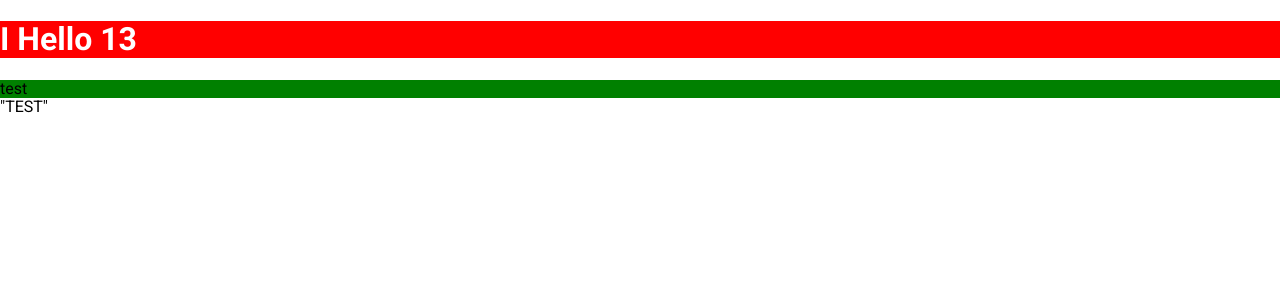
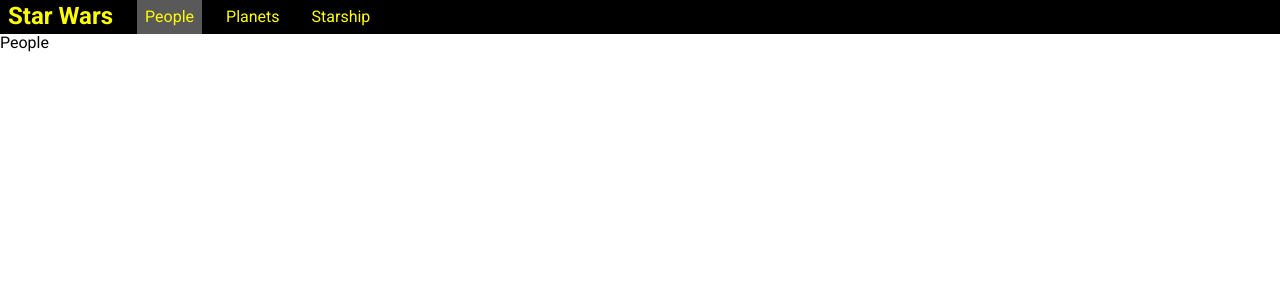
Before and after one commit to SiarhKul/star-wars, a React app: page / in a window 1280 px wide. Shown: the top 300 px of the page. Built offline with nearby package versions, Linux system fonts and the light colour scheme.

Commit message:
feat: Create routing

```diff
--- a/package.json
+++ b/package.json
@@ -16,7 +16,9 @@
     "normalize.css": "^8.0.1",
     "react": "^17.0.2",
     "react-dom": "^17.0.2",
-    "react-hot-loader": "^4.13.0"
+    "react-hot-loader": "^4.13.0",
+    "react-router": "^5.2.0",
+    "react-router-dom": "^5.2.0"
   },
   "devDependencies": {
     "@babel/core": "^7.14.6",
--- a/src/App.js
+++ b/src/App.js
@@ -3,14 +3,24 @@
 
 import './scss/index.scss';
 
-import { Test } from './components/Test';
+import { Header } from './components/Header';
+
+import { BrowserRouter as Router, Route, Switch } from 'react-router-dom';
+import { People } from './Pages/People';
+import { Planets } from './Pages/Planets';
+import { Starships } from './Pages/Starships';
 
 const App = () => {
   return (
     <>
-      <h1>I Hello 13</h1>
-      <p className="colorful">test</p>
-      <Test />
+      <Router>
+        <Header />
+        <Switch>
+          <Route path="/" component={People} exact />
+          <Route path="/planets" component={Planets} />
+          <Route path="/starships" component={Starships} />
+        </Switch>
+      </Router>
     </>
   );
 };
--- /dev/null
+++ b/src/Pages/People.jsx
@@ -0,0 +1,5 @@
+import React from 'react';
+
+export const People = () => {
+  return <div>People</div>;
+};
--- /dev/null
+++ b/src/Pages/Planets.jsx
@@ -0,0 +1,5 @@
+import React from 'react';
+
+export const Planets = () => {
+  return <div>Planets</div>;
+};
--- /dev/null
+++ b/src/Pages/Starships.jsx
@@ -0,0 +1,5 @@
+import React from 'react';
+
+export const Starships = () => {
+  return <div>Starships</div>;
+};
--- /dev/null
+++ b/src/components/Header.jsx
@@ -0,0 +1,45 @@
+import React from 'react';
+import { Link, NavLink } from 'react-router-dom';
+
+export const Header = () => {
+  return (
+    <header className="header">
+      <div className="logo"> Star Wars</div>
+      <nav className="nav">
+        <ul className="nav-list">
+          <li className="nav-list__item">
+            <NavLink
+              className="nav-list__link"
+              activeClassName="selected"
+              to="/"
+              exact
+            >
+              People
+            </NavLink>
+          </li>
+          <li className="nav-list__item">
+            <NavLink
+              activeClassName="selected"
+              className="nav-list__link"
+              to="/planets"
+            >
+              Planets
+            </NavLink>
+          </li>
+          <li className="nav-list__item">
+            <NavLink
+              activeClassName="selected"
+              className="nav-list__link"
+              to="/starships"
+            >
+              Starship
+            </NavLink>
+          </li>
+          {/* <li className="nav-list__item">People</li> */}
+          {/* <li className="nav-list__item">Planets</li>
+          <li className="nav-list__item">Starships</li> */}
+        </ul>
+      </nav>
+    </header>
+  );
+};
--- /dev/null
+++ b/src/scss/_variables.scss
@@ -0,0 +1 @@
+$yellow: #ffff00
--- /dev/null
+++ b/src/scss/header.scss
@@ -0,0 +1,31 @@
+.header{
+  color: $yellow;
+  display: flex;
+  align-items: center;
+  padding: 0 8px;
+  background-color: black;
+}
+
+.logo{
+font-size: 24px;
+  margin-right: 16px;
+  font-weight: bold;
+}
+
+.nav-list{
+  display: flex;
+  color: $yellow;
+
+  .nav-list__item{
+    padding: 8px 8px;
+    .selected{
+    background-color: #595959;
+  }
+
+  }
+  .nav-list__link{
+    color: $yellow;
+    cursor: pointer;
+    padding: 8px;
+  }
+}
--- a/src/scss/index.scss
+++ b/src/scss/index.scss
@@ -1,26 +1,18 @@
 
 @import "~normalize.css";
 @import url('https://fonts.googleapis.com/css2?family=Roboto:ital,wght@0,100;0,300;0,400;0,500;0,700;0,900;1,100;1,300;1,400;1,500;1,700;1,900&display=swap');
+
+@import './variables';
+@import './header.scss';
 
 *{
   margin: 0;
   padding: 0;
   box-sizing: border-box;
+  list-style: none;
+  text-decoration:none;
 }
 
 body{
   font-family: 'Roboto', sans-serif;
 }
-
-
-$primary-color: white;
-$bg:red;
-
-h1 {
-  color: $primary-color;
-  background-color: $bg;
-}
-
-.colorful{
-  background-color: green;
-}
```
Also changed, not shown: 1 other file (tests, documents, lock files or other folders).
